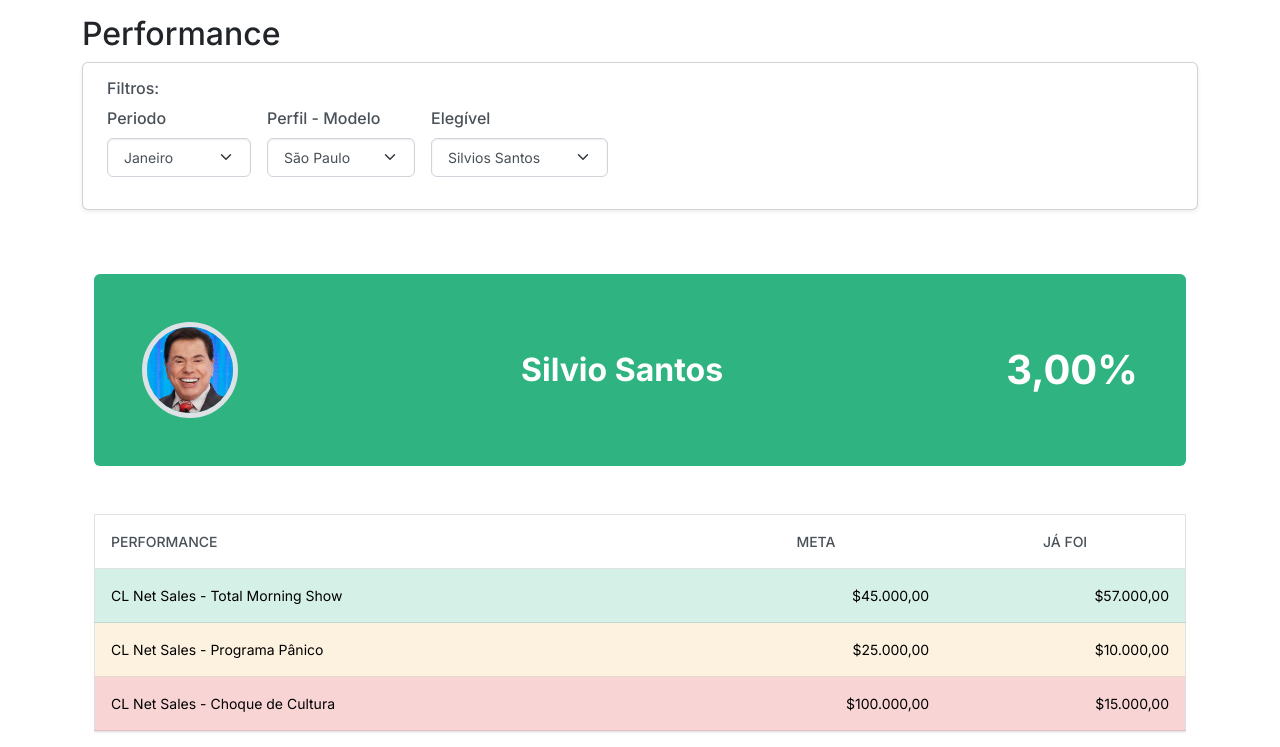
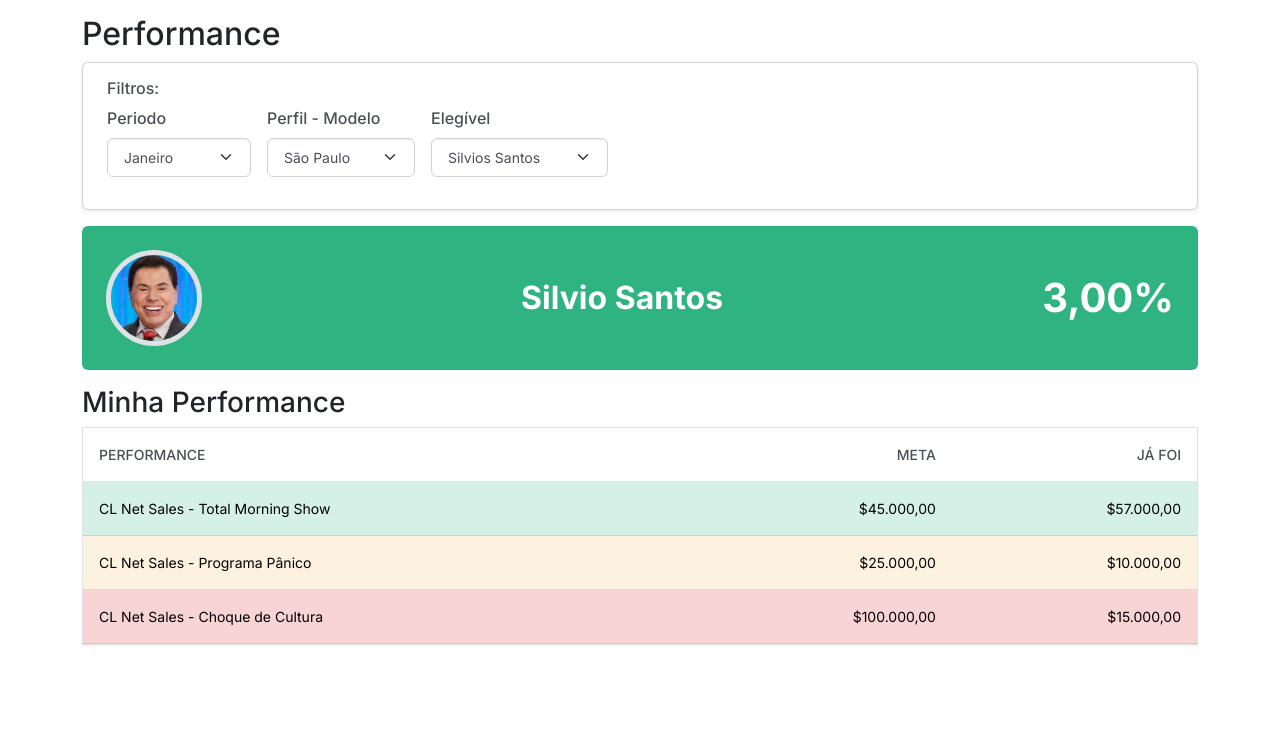
Before and after one commit to achievemore/prototipo-novo-app, a plain HTML site: page docs/perfomance.html in a window 1280 px wide. Shown: the part 68-815 px from the top of the page. Drawn offline with Linux system fonts and the light colour scheme.

Commit message:
Protótipo do Novo app

```diff
--- a/docs/perfomance.html
+++ b/docs/perfomance.html
@@ -56,24 +56,22 @@
                 </div>
             </div>
         </section>
-        <section class="py-4 py-xl-5">
-            <div class="container">
-                <div class="text-white bg-success border rounded border-0 p-4 p-md-5">
+        <section class="mb-3">
+            <div class="text-white bg-success border rounded border-0 p-4 p-md-4">
                 <div class="hstack d-lg-flex justify-content-between align-items-lg-center"><img class="img-fluid border rounded-circle border-5" src="assets/img/silvio_santos_1f411502d8ced631dcd3f3732eea164ed0f658b8_6351a7795283d6629d4f960da6530bc87567d5b8.jpeg" width="96" height="96">
                     <h2 class="fw-bold text-white mb-3 mt-lg-0 mb-lg-0">Silvio Santos</h2><span class="fs-1 fw-bold">3,00%</span>
                 </div>
             </div>
-            </div>
         </section>
         <section>
-            <div class="container">
+            <h3>Minha Performance</h3>
             <div class="table-responsive">
                 <table class="table">
                     <thead class="border rounded-0">
                         <tr>
                             <th>pERFORMANCE</th>
-                                <th class="text-center">META</th>
-                                <th class="text-center">Já foi</th>
+                            <th class="text-end">META</th>
+                            <th class="text-end">Já foi</th>
                         </tr>
                     </thead>
                     <tbody class="border rounded-0">
@@ -95,7 +93,6 @@
                     </tbody>
                 </table>
             </div>
-            </div>
         </section>
     </div>
     <script src="assets/bootstrap/js/bootstrap.min.js"></script>
```
Also changed, not shown: docs/index.html (+3 -3 lines), docs/modelo.html (+0 -4 lines), 1 other file. Lines whose indentation alone changed are shown as unchanged.
